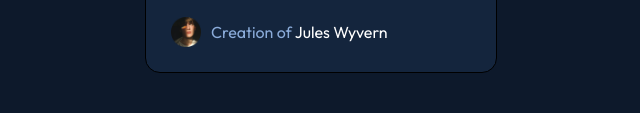
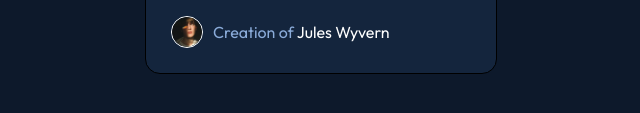
Before and after one commit to linerico/fe-mentor-nft-preview-card, a plain HTML site: page index.html in a window 1280 px wide. Shown: the part 615-728 px from the top of the page, 319-959 px from the left. Drawn offline with Linux system fonts and the light colour scheme.

Commit message:
add border at profile

```diff
--- a/css/style.css
+++ b/css/style.css
@@ -127,6 +127,8 @@ p {
 
 .profile img {
   width: 30px;
+  border: 1px solid var(--white);
+  border-radius: 50%;
 }
 
 .profile .profile-title span {
```
